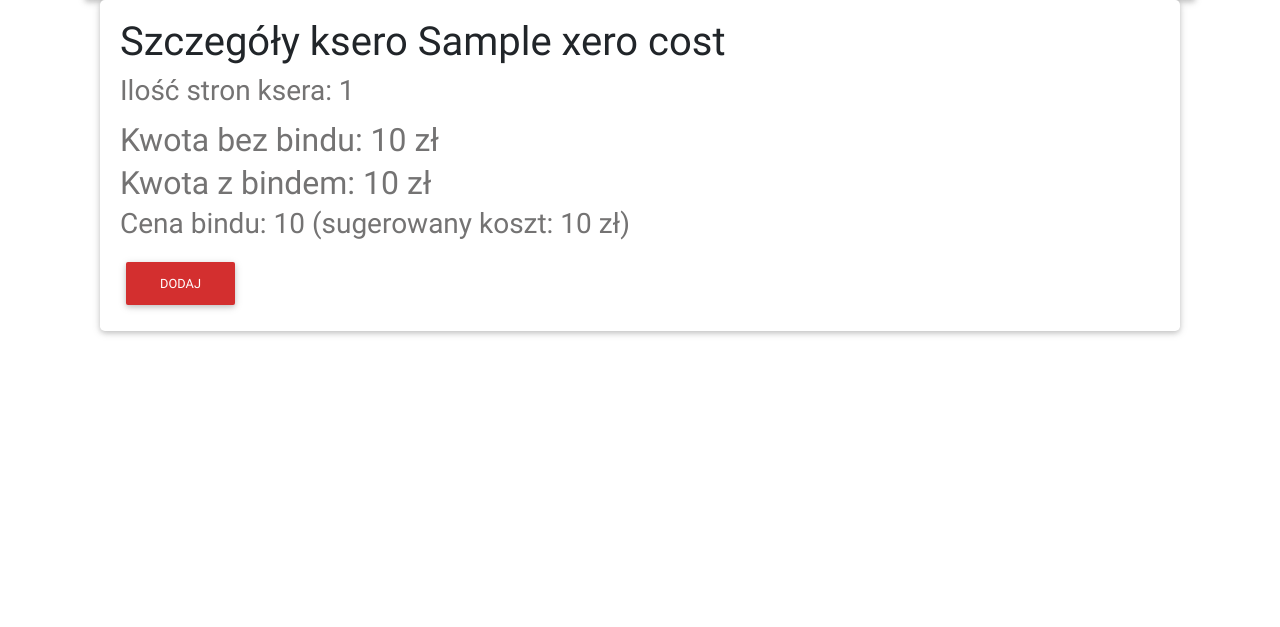
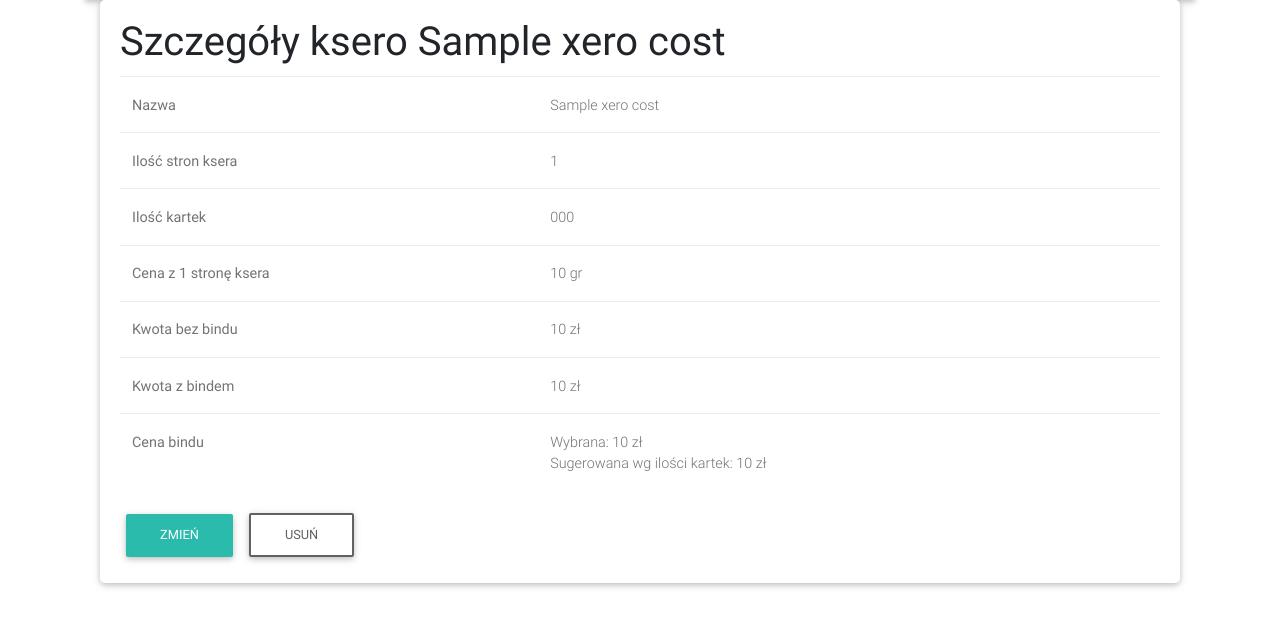
Before and after one commit to totine/my-project--python-django-drf--ile-za-ksero--backend, a Django app: template calculator/templates/cost-view.html in a window 1280 px wide. Shown: the part 56-683 px from the top of the page. Run offline with Django 3.2, Linux system fonts and the light colour scheme; the template is opened without the code that fills it: most values are stand-ins (such as "Sample title", 1, 10 or a date in 2020); some libraries are stand-ins or nearby versions.

Commit message:
Add cost_view template, view, links

```diff
--- a/calculator/templates/calc.html
+++ b/calculator/templates/calc.html
@@ -73,7 +73,7 @@
                             </div>
                             <div class="card-text">
                                 {% include 'elements/xero-summary.html' %}
-
+                                <a class="btn btn-red" href="/add">Dodaj</a>
                             </div>
                         </div>
                         <div>
--- a/calculator/templates/cost-view.html
+++ b/calculator/templates/cost-view.html
@@ -19,9 +19,12 @@
                     {% include 'elements/xero-summary.html' %}
 
                 </div>
+                    <div class="card-link"><a href="{{ xero_cost.id }}/edit" class="btn btn-default">Zmień</a>
+                    <a href="{{ xero_cost.id }}/delete" class="btn btn-outline-grey">Usuń</a></div>
             </div>
 
         </div>
+
     </div>
     </div>
     </div>
--- a/calculator/templates/elements/xero-list-table.html
+++ b/calculator/templates/elements/xero-list-table.html
@@ -12,13 +12,14 @@
     </thead>
     {% for xero in xero_list.get_all_xero_calcs %}
         <tr>
-            <td>{{ xero.name }}</td>
+            <td><a href="costs/{{ xero.id }}">{{ xero.name }}</a></td>
             <td>{{ xero.number_of_pages }}</td>
             <td>{{ xero.cost_per_page_in_grosz }} gr</td>
             <td>{{ xero.bind_cost }} zł</td>
             <td>{{ xero.calc_xero_cost_without_bind }} zł</td>
             <td><b>{{ xero.calc_xero_cost_with_bind }} zł</b></td>
             <td>
+                <a href="costs/{{ xero.id }}"><i class="material-icon"></i>szczegóły</a>
                 <a href="costs/{{ xero.id }}/edit"><i class="material-icon"></i>zmień</a>
                 <a href="costs/{{ xero.id }}/delete"><i class="material-icon"></i>usuń</a>
             </td>
--- a/calculator/templates/elements/xero-summary.html
+++ b/calculator/templates/elements/xero-summary.html
@@ -1,6 +1,30 @@
-<h3>Ilość stron ksera: {{ xero_cost.number_of_pages }}</h3>
-<h2>Kwota bez bindu: {{ xero_cost.calc_xero_cost_without_bind }} zł</h2>
-<h2>Kwota z bindem: {{ xero_cost.calc_xero_cost_with_bind }} zł</h2>
-<h3>Cena bindu: {{ xero_cost.bind_cost }} (sugerowany koszt: {{ suggested_bind_price }}
-    zł)</h3>
-<a class="btn btn-red" href="/add">Dodaj</a>
+<table class="table">
+    <tr>
+        <th>Nazwa</th>
+        <td>{{ xero_cost.name }}</td>
+    </tr>
+    <tr>
+        <th>Ilość stron ksera</th>
+        <td>{{ xero_cost.number_of_pages }}</td>
+    </tr>
+    <tr>
+        <th>Ilość kartek</th>
+        <td>{{ xero_cost.number_of_cards }}</td>
+    </tr>
+    <tr>
+        <th>Cena z 1 stronę ksera</th>
+        <td>{{ xero_cost.cost_per_page_in_grosz }} gr</td>
+    </tr>
+    <tr>
+        <th>Kwota bez bindu</th>
+        <td>{{ xero_cost.calc_xero_cost_without_bind }} zł</td>
+    </tr>
+    <tr>
+        <th>Kwota z bindem</th>
+        <td>{{ xero_cost.calc_xero_cost_with_bind }} zł</td>
+    </tr>
+    <tr>
+        <th>Cena bindu</th>
+        <td>Wybrana: {{ xero_cost.bind_cost }} zł<br> Sugerowana wg ilości kartek: {{ xero_cost.suggested_bind_cost }} zł</td>
+    </tr>
+</table>
--- a/calculator/views.py
+++ b/calculator/views.py
@@ -140,5 +140,7 @@ def cost_edit(request, costid):
     return render(request, 'cost-edit.html', context=data)
 
 
-def cost_view(request):
-    return None
+def cost_view(request, costid):
+    xero_cost = XeroCalc.get_xero_calc_by_id(costid)
+    data = {'xero_cost': xero_cost}
+    return render(request, 'cost-view.html', context=data)
```
